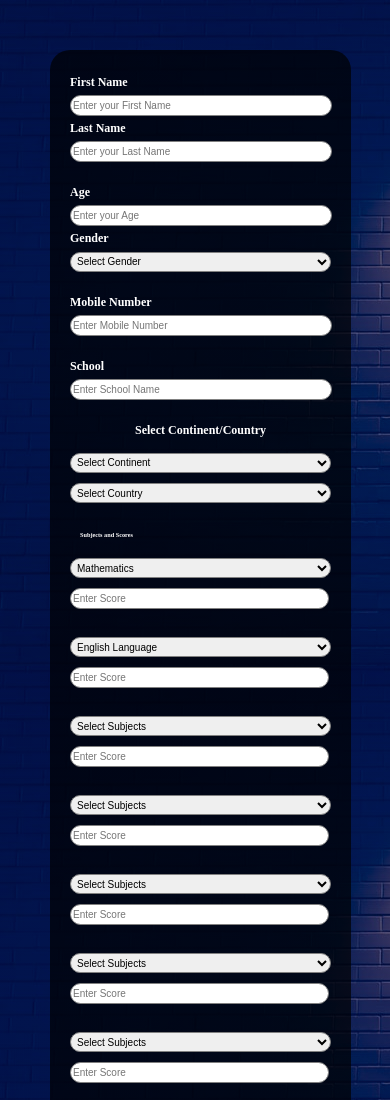
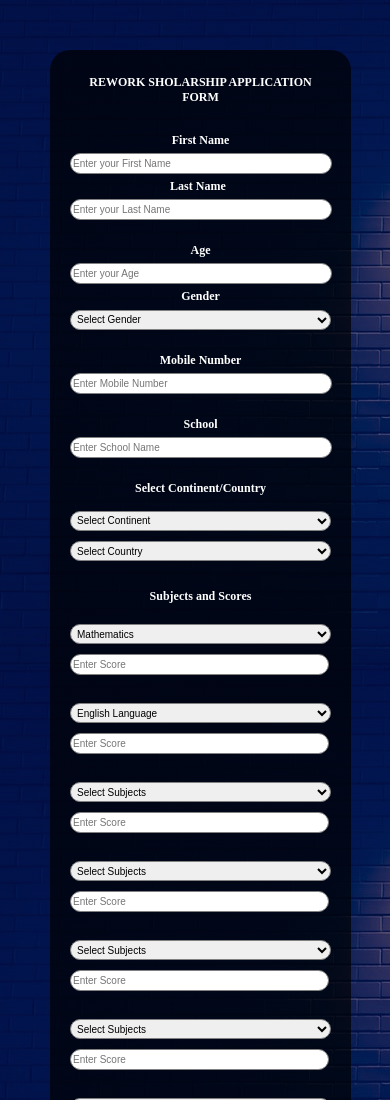
Before and after one commit to Alhajideen/scholarship_app, a plain HTML site: page index.html in a window 390 px wide. Shown: the top 1100 px of the page. Drawn offline with Linux system fonts and the light colour scheme.

Commit message:
Scholarship app

```diff
--- a/index.html
+++ b/index.html
@@ -14,6 +14,7 @@
     <div class="background">
         <div class="container">
             <form>
+                <h1>REWORK SHOLARSHIP APPLICATION FORM</h1> <br>
                 <div class="enterName">
                     <div class="firstName">
                         <h3>First Name</h3>
@@ -146,7 +147,7 @@
                 <h2 id="countryPoint"></h2>
                 <h1 id="cumulative">
                     </h>
-                    <h1 id="remark"></h1>
+                    <h2 id="remark"></h2>
             </div>
         </div>
     </div>
--- a/style.css
+++ b/style.css
@@ -21,7 +21,7 @@
 
 .background{margin: 5px;}
 .background input,select{height: 35px; border: 1px solid grey; border-radius: 20px; padding: 2px;}
-.background h2,h3,p{font-size: var(--body-text); margin:10px; color: white;}
+.background h2,h3,p{font-size: var(--body-text); margin:10px; color: white; text-align: center;}
 .background h1{color: white;}
 .contents, .subjects, .scores{font-size: calc(0.8(var(--body-text)));}
 label{color: red; font-size: 15px;}
@@ -81,7 +81,7 @@ button{
 
 @media (max-width:485px ){
     .scores{width: 47%;}
-    .background h1,h2,h3,p{font-size:12px; margin: 5px 0px 5px 0px;}
+    .background h1,h2,h3,p{font-size:12px; margin: 5px 0px 5px 0px; text-align: center;}
     .background input{height: 15px; font-size: 10px;}
     .background select{height: 20px; font-size: 10px;}
     .ageGender{display: block;}
@@ -95,6 +95,7 @@ button{
     .gender select{width: 100%; margin-left: 0px;}
     .scores{width:97%;}
     .subjectMobile{display: block;}
+    .subjectMobile h2{text-align: center; font-size: 12px;}
     .subjectandGrade{display: none;}
     .container{
         width: 90%;
```
